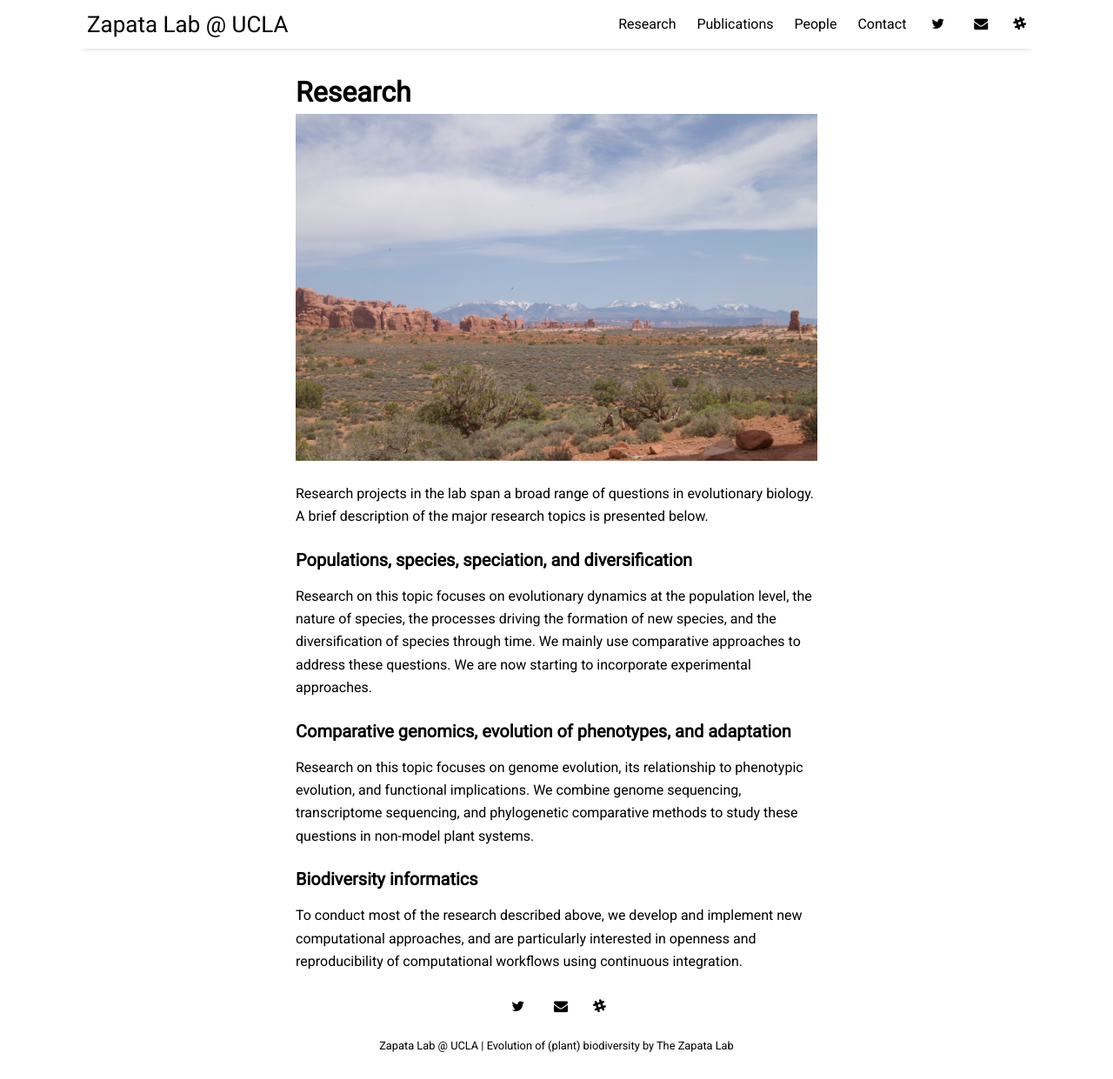
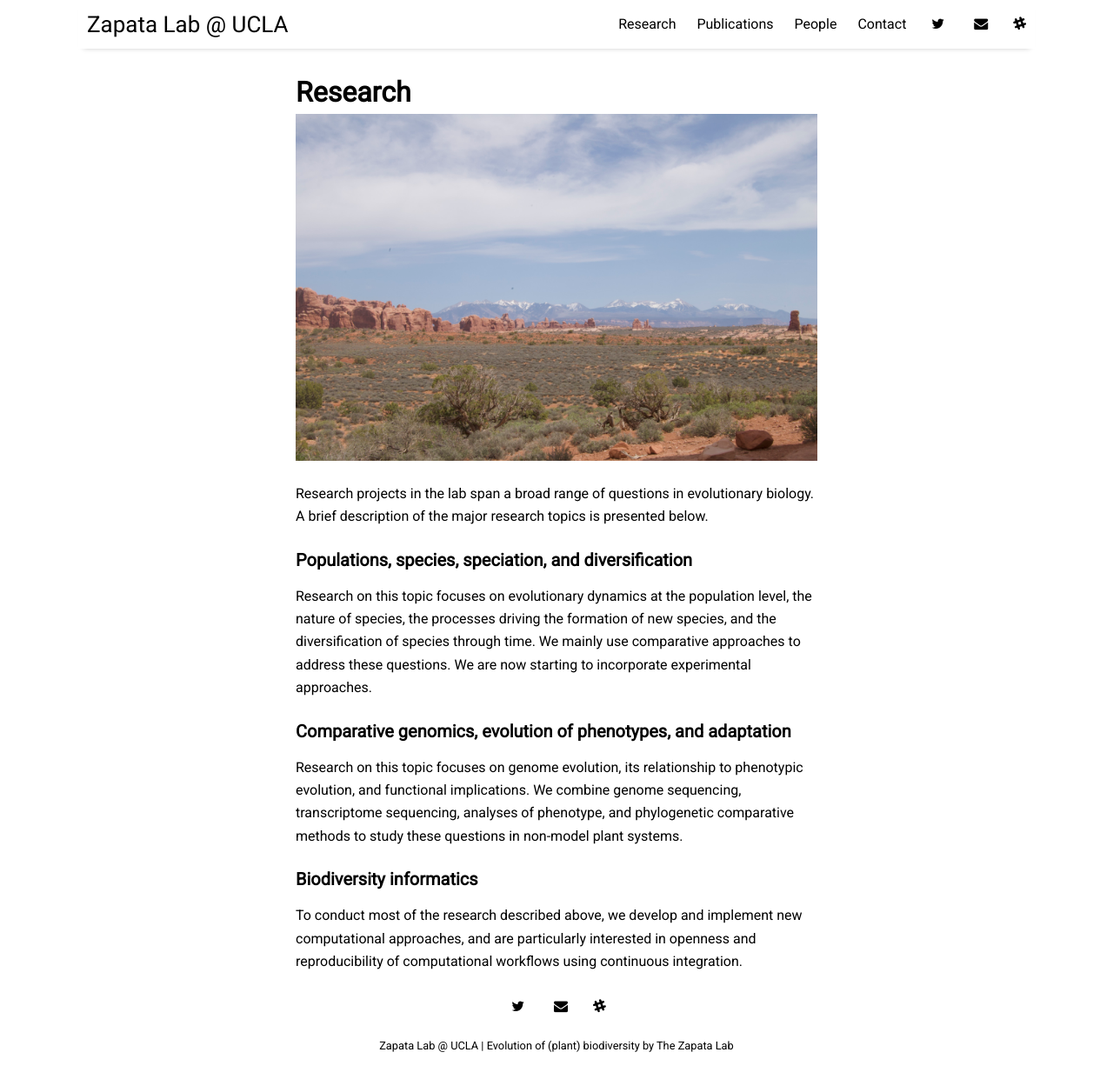
Before and after one commit to zapataf/zapataf.github.io, a Jekyll site: the page built from _posts/2018-01-04-research.md, in a window 1280 px wide and 1241 px high. Shown: the whole window at 87% size. Built offline with Jekyll 4.4.1, drawn with Linux system fonts in a browser that asks for light colours; nearby versions of some CDN libraries; comment, search, counter and statistics services are not loaded.

Commit message:
edits to research

```diff
--- a/_posts/2018-01-04-research.md
+++ b/_posts/2018-01-04-research.md
@@ -15,7 +15,7 @@ Research on this topic focuses on evolutionary dynamics at the population level,
 
 ### Comparative genomics, evolution of phenotypes, and adaptation
 
-Research on this topic focuses on genome evolution, its relationship to phenotypic evolution, and functional implications. We combine genome sequencing, transcriptome sequencing, and phylogenetic comparative methods to study these questions in non-model plant systems.
+Research on this topic focuses on genome evolution, its relationship to phenotypic evolution, and functional implications. We combine genome sequencing, transcriptome sequencing, analyses of phenotype, and phylogenetic comparative methods to study these questions in non-model plant systems.
 
 ### Biodiversity informatics
 
```
